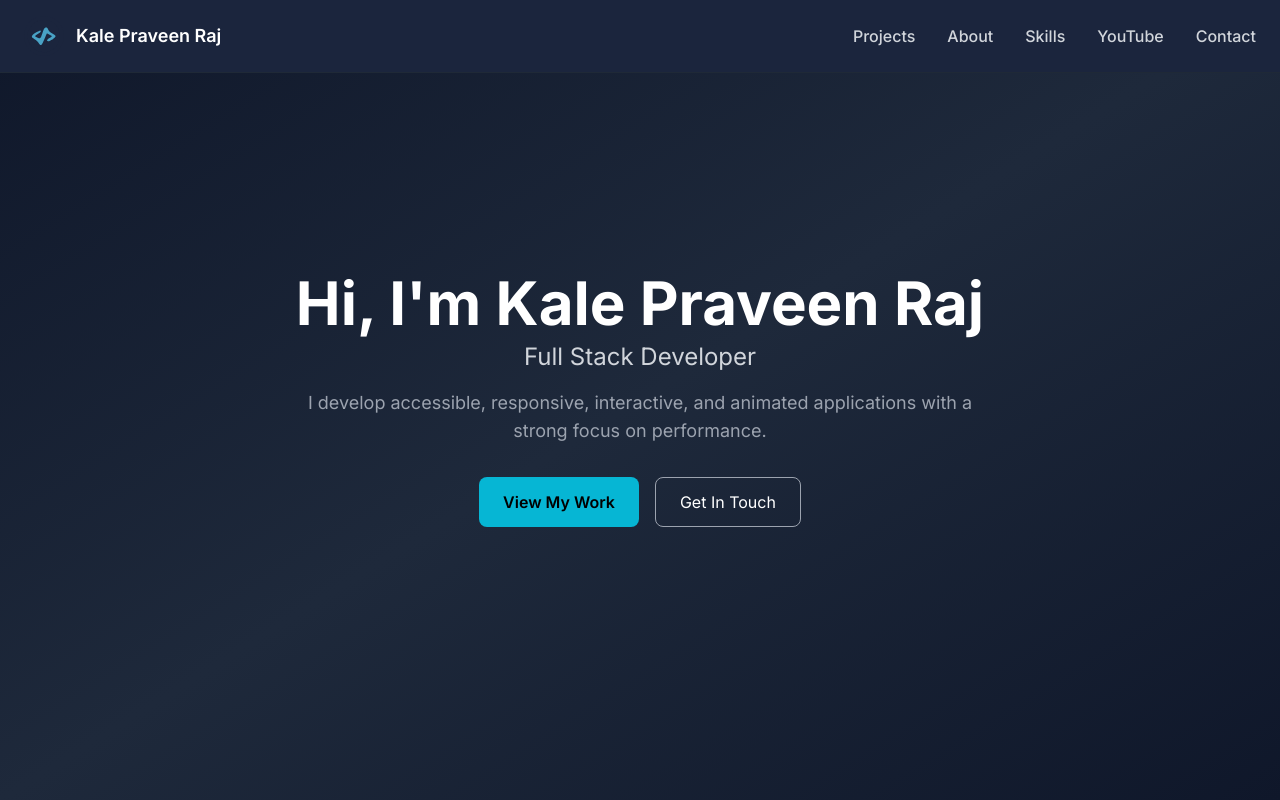
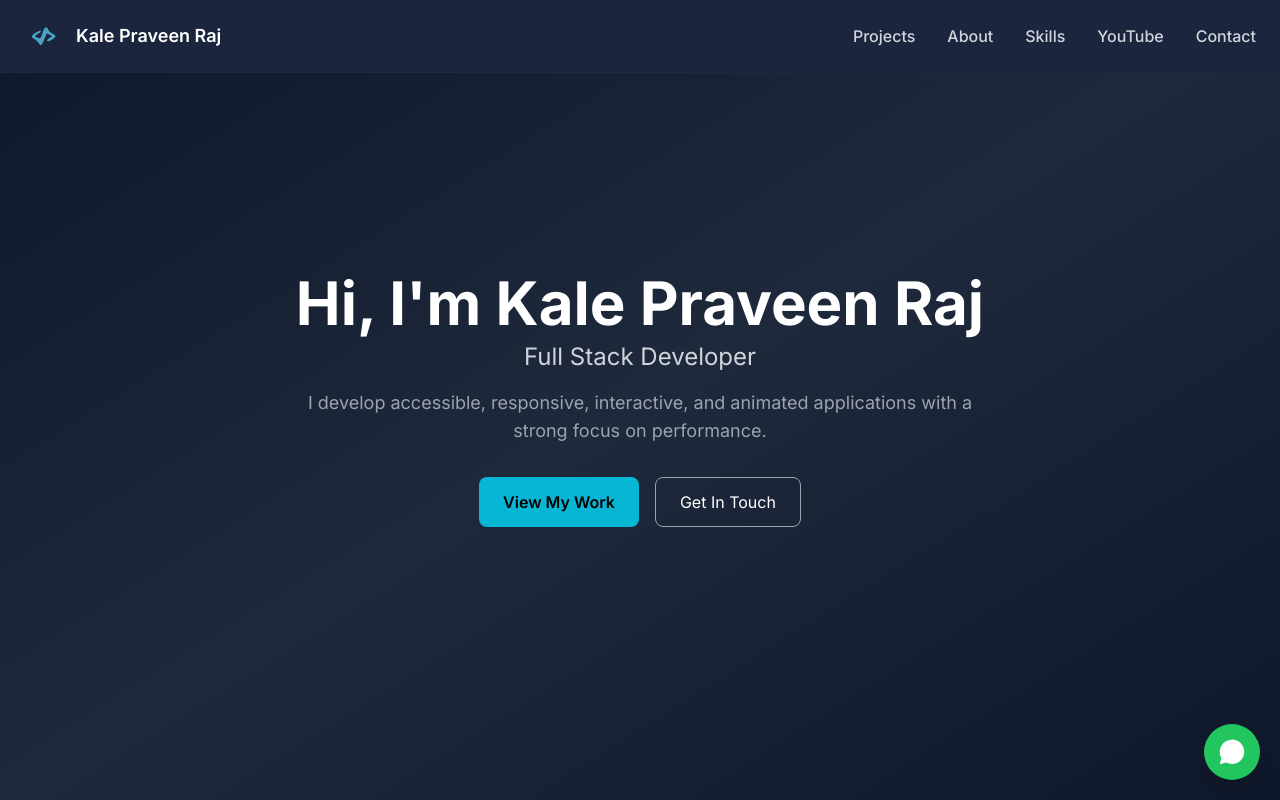
Before and after one commit to KalePraveenRaj/portfolioreactvite, a React (Vite) app: page / in a window 1280 px wide. Shown: the top 800 px of the page. Built offline with nearby package versions, Linux system fonts and the light colour scheme.

Commit message:
Update App.jsx

```diff
--- a/src/App.jsx
+++ b/src/App.jsx
@@ -6,7 +6,7 @@ import Skills from "./components/Skills";
 import YouTube from "./components/YouTube";
 import Contact from "./components/Contact";
 import Footer from "./components/Footer";
-
+import WhatsAppButton from "./components/WhatsAppButton";
 function App() {
   return (
     <>
@@ -18,8 +18,10 @@ function App() {
         <Skills />
         <YouTube />
         <Contact />
+        <WhatsAppButton/>
       </main>
       <Footer />
+
     </>
   );
 }
```
